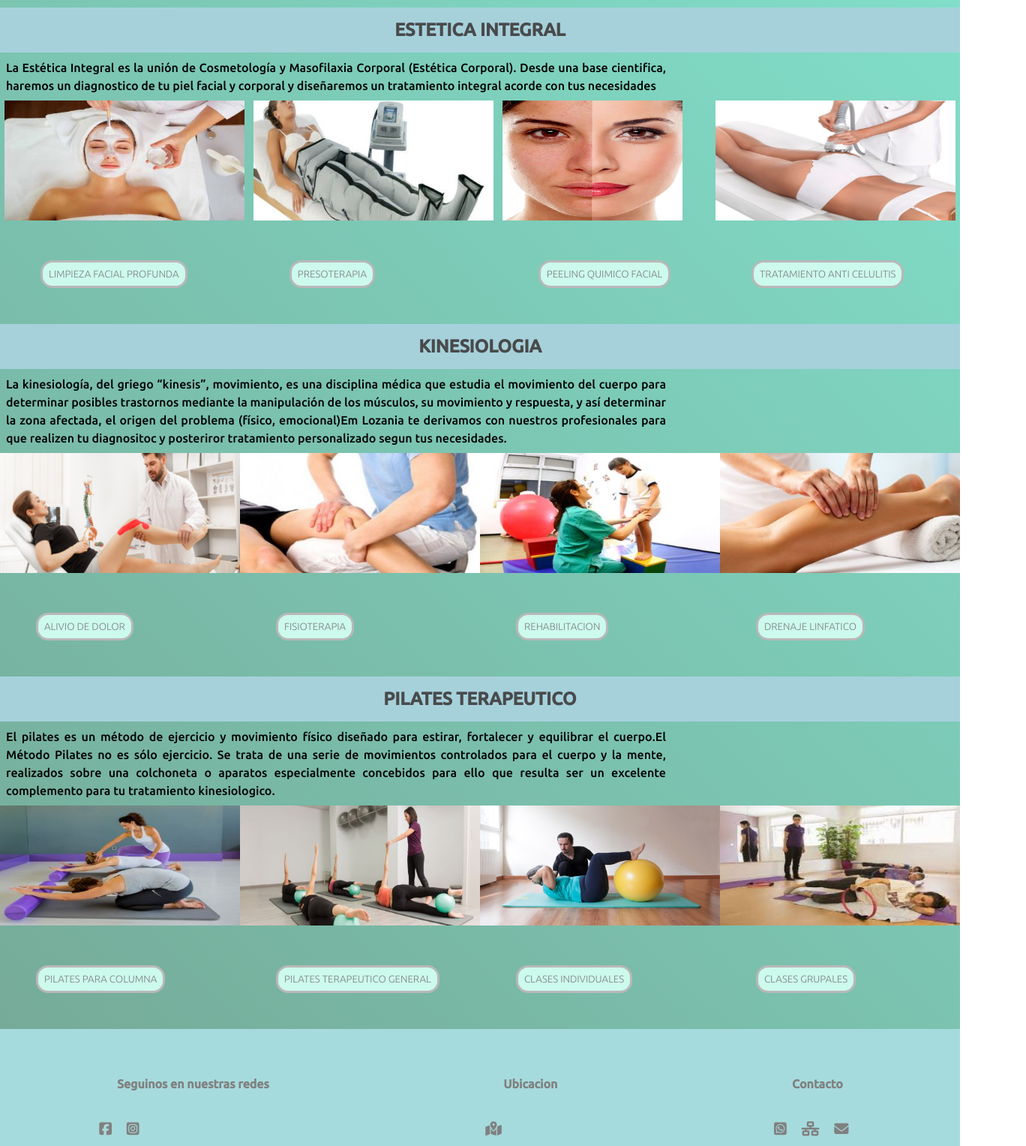
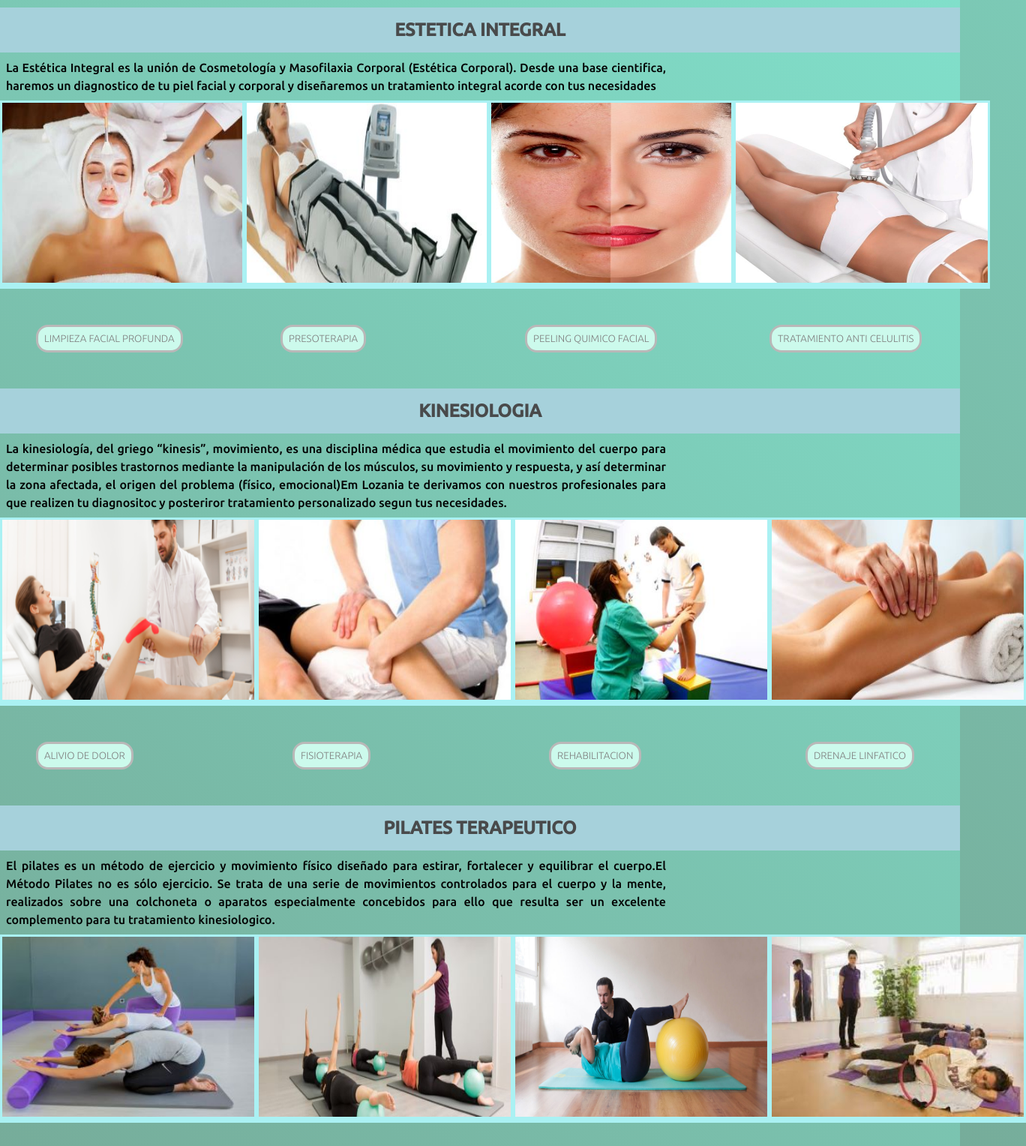
Before and after one commit to mariaguillermina/trabajofinal, a plain HTML site: page index.html in a window 1280 px wide. Shown: the part 1200-2728 px from the top of the page at 75% size, 1368 px wide, since content can reach past the window. Drawn offline with Linux system fonts and the light colour scheme.

Commit message:
card borders

```diff
--- a/estilos.css
+++ b/estilos.css
@@ -218,6 +218,11 @@ main{
 
 }
 
+.container-image-card{
+    background-color: #aaf1f3;
+    border: solid;
+    color: #aaf1f3;
+}
 /*---------------- Estilos y transformaciones botones---------------*/
 
 button{
--- a/index.html
+++ b/index.html
@@ -96,7 +96,7 @@
     <div class="container-cards">
         <div class="card">
             <div class="container-image-card">
-                <img src="./img/limpieza facial card real.jpg" style="width: 20rem; height: 10rem;" alt="limpieza facial">
+                <img src="./img/limpieza facial card real.jpg" style="width: 20rem; height: 15rem;" alt="limpieza facial">
 
             </div>
 
@@ -109,22 +109,21 @@
 
 
      <div class="card">
-         <div class="container-image-card">
             <div class="container-image-card">
-                 <img src="./img/terapia card.jpg" style="width: 20rem; height: 10rem;" alt="presoterapia">
+                 <img src="./img/terapia card.jpg" style="width: 20rem; height: 15rem;" alt="presoterapia">
             </div>
 
            <div class="container-button">
                <button>Presoterapia</button>
            </div>
 
-         </div>
+    </div>
 
-     </div>
+
 
      <div class="card">
          <div class="container-image-card">
-            <img src="./img/peeling-quimico card.jpg" style="width: 15rem; height: 10rem;" alt="peeling">
+            <img src="./img/peeling-quimico card.jpg" style="width: 20rem; height: 15rem;" alt="peeling">
         </div>
 
          <div class="container-button">
@@ -137,7 +136,7 @@
      <div class="card">
          <div class="container-image-card">
 
-             <img src="./img/celulitis.jpg" style="width: 20rem; height: 10rem;" alt="celulitis">
+             <img src="./img/celulitis.jpg" style="width: 21rem; height: 15rem;" alt="celulitis">
 
         </div>
 
@@ -170,7 +169,7 @@
         <div class="container-cards">
             <div class="card">
                 <div class="container-image-card">
-                    <img src="./img/dolor prescripcion medica card.png" style="width: 20rem; height: 10rem;" alt="dolor">
+                    <img src="./img/dolor prescripcion medica card.png" style="width: 21rem; height: 15rem;" alt="dolor">
 
                 </div>
 
@@ -183,7 +182,7 @@
 
             <div class="card">
                 <div class="container-image-card">
-                    <img src="./img/dolor puntual card.jpg" style="width: 20rem; height: 10rem;" alt="fisioterapia">
+                    <img src="./img/dolor puntual card.jpg" style="width: 21rem; height: 15rem;" alt="fisioterapia">
 
                 </div>
 
@@ -195,7 +194,7 @@
 
             <div class="card">
                 <div class="container-image-card">
-                    <img src="./img/rehabilitacion card.jpg" style="width: 20rem; height: 10rem;" alt="rehabilitacion">
+                    <img src="./img/rehabilitacion card.jpg" style="width: 21rem; height: 15rem;" alt="rehabilitacion">
 
                 </div>
 
@@ -207,7 +206,7 @@
 
             <div class="card">
                 <div class="container-image-card">
-                    <img src="./img/drenaje card.jpg" style="width: 20rem; height: 10rem;" alt="drenaje">
+                    <img src="./img/drenaje card.jpg" style="width: 21rem; height: 15rem;" alt="drenaje">
 
                 </div>
 
@@ -238,7 +237,7 @@
     <div class="container-cards">
         <div class="card">
             <div class="container-image-card">
-                <img src="./img/pilates columna card.jpg" style="width: 20rem; height: 10rem;" alt="pilates columna" >
+                <img src="./img/pilates columna card.jpg" style="width: 21rem; height: 15rem;" alt="pilates columna" >
 
             </div>
 
@@ -250,7 +249,7 @@
 
         <div class="card">
             <div class="container-image-card">
-                <img src="./img/pilates terapeutico card.jpg" style="height: 10rem; width: 20rem;" alt="pilates terapeutico"  >
+                <img src="./img/pilates terapeutico card.jpg" style="height: 15rem; width: 21rem;" alt="pilates terapeutico"  >
 
             </div>
 
@@ -262,7 +261,7 @@
 
         <div class="card">
             <div class="container-image-card">
-                <img src="./img/clase individual card.jpg" style="width: 20rem; height: 10rem;" alt="clase individual" >
+                <img src="./img/clase individual card.jpg" style="width: 21rem; height: 15rem;" alt="clase individual" >
 
             </div>
 
@@ -274,7 +273,7 @@
 
         <div class="card">
             <div class="container-image-card">
-                <img src="./img/clase grupal pilates.jpg" style="width: 20rem; height: 10rem;" alt="clase grupal">
+                <img src="./img/clase grupal pilates.jpg" style="width: 21rem; height: 15rem;" alt="clase grupal">
 
             </div>
 
```
